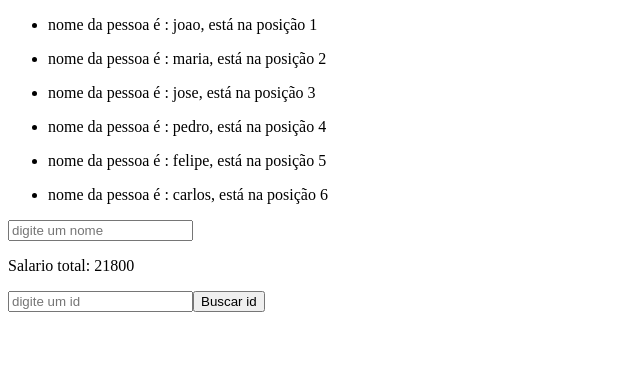
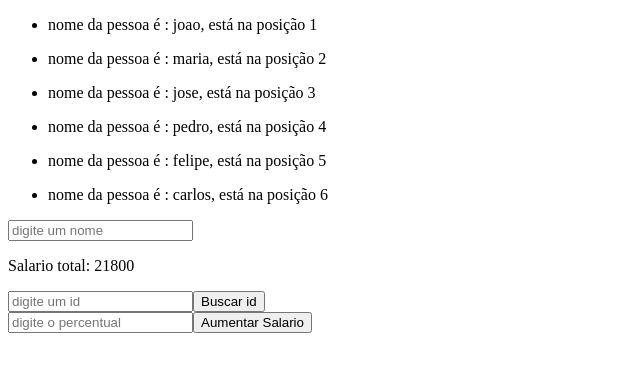
Before and after one commit to lsouzafapos/ExerciciosAngular, an Angular app: page / in a window 1280 px wide. Shown: the top 372 px of the page, without its empty margins (0-640 px from the left). Built offline with nearby package versions, Linux system fonts and the light colour scheme.

Commit message:
Exercicio 8

```diff
--- a/src/app/app.component.html
+++ b/src/app/app.component.html
@@ -17,4 +17,9 @@
 <input #parametroid placeholder="digite um id"/>
 <button (click)="retorno = buscarId(parametroid.value)">Buscar id</button>
 <p *ngIf="retorno != undefined">{{retorno.id}} - {{retorno.nome}}</p>
+
+<br>
+<input #percentual placeholder="digite o percentual"/>
+<button (click)="aumentarSalario(percentual.value)">Aumentar Salario</button>
+
 <router-outlet></router-outlet>
--- a/src/app/app.component.ts
+++ b/src/app/app.component.ts
@@ -25,6 +25,10 @@
 
   buscarId(id){
     return this.pessoas.find(pessoa => pessoa.id == id);
+  }
+
+  aumentarSalario(percentual){
+    this.pessoas.map(pessoa => pessoa.salario += pessoa.salario * percentual/100);
   }
 
   buscar(valor: string){
```
